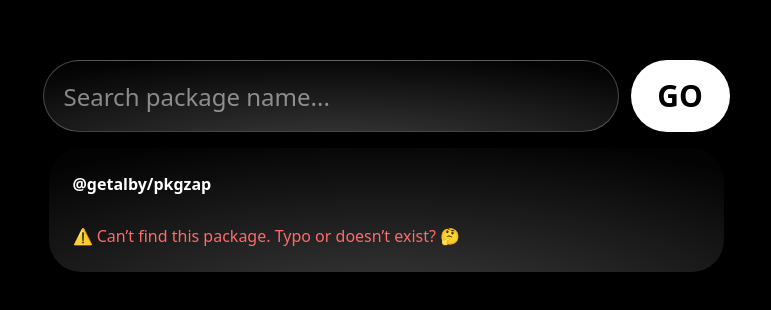
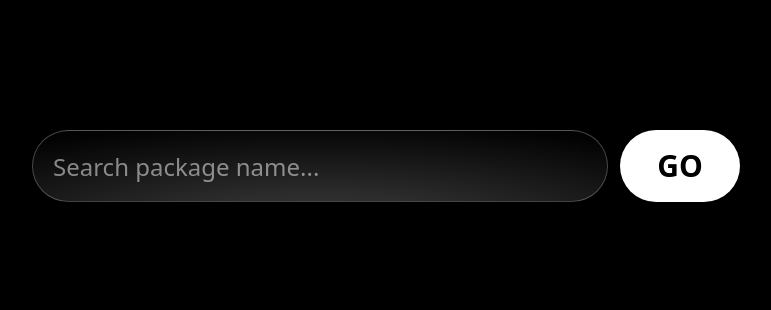
Before and after one commit to getAlby/pkgzap, a React (Vite) app in the folder zap-widget/: page / in a window 1280 px wide. Shown: the part 234-544 px from the top of the page, without its empty margins (254-1025 px from the left). Built offline with nearby package versions, Linux system fonts and the light colour scheme; a web font is replaced by a local one.

Commit message:
complete basic zap funtionality

```diff
--- a/zap-widget/package.json
+++ b/zap-widget/package.json
@@ -12,6 +12,7 @@
   },
   "dependencies": {
     "@tailwindcss/vite": "^4.1.11",
+    "light-bolt11-decoder": "^3.2.0",
     "react": "^19.1.0",
     "react-dom": "^19.1.0",
     "simple-boost": "^2.0.2",
--- a/zap-widget/src/components/SearchBox.tsx
+++ b/zap-widget/src/components/SearchBox.tsx
@@ -1,4 +1,6 @@
-import { useState } from 'react'
+import decode from 'light-bolt11-decoder'
+import { useEffect, useState } from 'react'
+import { useClient } from '../context'
 import SimpleBoostWrapper from './SimpleBoostWrapper'
 
 const boosts = [
@@ -10,61 +12,159 @@ const boosts = [
   { id: 'pkg6', amount: 100 },
 ]
 
+type ResultType = {
+  packageName?: string
+  description?: string
+  warn?: boolean
+  hint?: string
+  lnAddress?: string
+}
+
 function SearchBox() {
-  const [error, setError] = useState(true)
+  const [packageQueryName, setPackageQueryName] = useState('')
+  const [result, setResult] = useState<ResultType | null>(null)
+  const [isLoading, setIsLoading] = useState(false)
+  const [amountInSats, setAmountInSats] = useState(0)
+
+  const { invoice, setInvoice } = useClient()
+
+  useEffect(() => {
+    const decodeInv = () => {
+      if (invoice.length > 1) {
+        const amountInSat = decode.decode(invoice) as { sections: { value?: string | number }[] }
+        setAmountInSats(+amountInSat.sections[2]?.value / 1000)
+      }
+    }
+
+    decodeInv()
+  }, [invoice])
+
+  const fetchPackage = async () => {
+    try {
+      //clear the result and input alone - when the cncel icon is clicked
+      if (result) {
+        setResult(null)
+        setPackageQueryName('')
+        setInvoice('')
+        setAmountInSats(0)
+        return
+      }
+
+      //fetch the package
+      setIsLoading(true)
+      if (packageQueryName.length > 1) {
+        const response = await fetch(`https://registry.npmjs.org/${packageQueryName}/latest`)
+        const packageInfo = await response.json()
+        console.log(packageInfo)
+
+        if (!packageInfo || packageInfo === 'Not Found') {
+          setResult({
+            warn: true,
+            packageName: packageQueryName,
+            hint: '⚠️ Can’t find this package. Typo or doesn’t exist? 🤔',
+          })
+          return
+        } else if (!packageInfo.funding || packageInfo.funding.type !== 'lightning') {
+          setResult({
+            warn: true,
+            packageName: packageQueryName,
+            hint: '⚠️ This package does not accept bitcoin tips yet 🥺',
+          })
+          return
+        } else {
+          const lnAddress = packageInfo.funding.url
+
+          setResult({
+            warn: false,
+            lnAddress: lnAddress.startsWith('lightning:') ? lnAddress.substring(10) : lnAddress,
+            packageName: packageInfo.name,
+            description: packageInfo.description,
+          })
+        }
+      }
+    } catch (err) {
+      console.error('Error fetching package:', err)
+    } finally {
+      setIsLoading(false)
+    }
+  }
 
   return (
     <div className="flex flex-col items-center justify-center min-h-screen mx-4">
       <div className="w-full flex items-center justify-center flex-col md:flex-row gap-3">
         <input
+          value={packageQueryName}
+          onChange={(e) => setPackageQueryName(e.target.value)}
+          placeholder="Search package name..."
           className="w-full md:w-[576px] h-12 md:h-[72px] rounded-full pl-5 py-2 bg-zap-gradient border border-white/25 text-2xl font-grotesk placeholder-opacity-70"
-          placeholder="Search package name..."
         />
         <button
-          onClick={() => setError((prev) => !prev)}
-          // disabled={true}
-          className="w-full md:w-[99px] h-12 md:h-[72px] flex items-center justify-center  rounded-full bg-white text-black font-bold text-2xl md:text-3xl transition-colors hover:bg-black hover:text-white"
+          onClick={fetchPackage}
+          disabled={isLoading}
+          className={`hover:invert w-full md:w-[120px] h-12 md:h-[72px] flex items-center justify-center gap-2 rounded-full font-bold text-2xl md:text-3xl transition-all duration-200 ${
+            isLoading ? 'cursor-not-allowed' : 'bg-white text-black '
+          } shadow-md`}
         >
-          GO
-          {/* <img src="./cancel.svg" className="hover:invert"/> */}
+          {isLoading && !result ? (
+            <>
+              <span className="animate-spin rounded-full h-5 w-5 border-t-2 border-b-2 hover:border-white"></span>
+            </>
+          ) : (
+            <>
+              {!result && <span>GO</span>}
+              {result && <img src="./cancel.svg" className="w-5 h-5" />}
+            </>
+          )}
         </button>
       </div>
       {/* Result Card */}
+      {result && (
         <div className="bg-zap-gradient mt-4 p-6 rounded-4xl w-full md:w-[675px]">
           <div className="flex flex-col gap-3">
-          <h3 className="font-bold">@getalby/pkgzap</h3>
+            <h3 className="font-bold text-xl">{result?.packageName}</h3>
             {/* description */}
-          {error ? (
-            // <p className="text-[#FF6A6A] mt-4">⚠️ This package does not accept bitcoin tips yet 🥺</p>
-            <p className="text-[#FF6A6A] mt-4">
-              ⚠️ Can’t find this package. Typo or doesn’t exist? 🤔
-            </p>
+            {result?.warn ? (
+              <p className="text-[#FF6A6A] mt-4">{result?.hint}</p>
             ) : (
               <div className="flex flex-col gap-3 text-[#F5F5F5] font-normal ">
-              <p>View funding information of your dependencies and tip them via lightning.</p>
+                <p>{result?.description}</p>
                 <p>
-                Project’s lightning address: <span className="font-medium">hello@getalby.com</span>
+                  Project’s lightning address:{' '}
+                  <span className="font-medium">{result?.lnAddress}</span>
                 </p>
               </div>
             )}
           </div>
 
           {/* zap */}
-        {!error && (
-          <div className="flex flex-col  gap-3 mt-4">
+          {result?.lnAddress && (
+            <div className="flex flex-col  gap-5 mt-10">
+              {amountInSats > 0 ? (
+                <div className="flex flex-col gap-5">
+                  <p className="text-[#16A24A]">
+                    💸 {amountInSats} sats went straight to {result?.lnAddress}
+                  </p>
+                  <div className="flex flex-col gap-1">
+                    <p>🤩 Wow, thanks for tipping this project!</p>
+                    <p>Fancy to add another one on top? 😏</p>
+                  </div>
+                </div>
+              ) : (
                 <p>🎉 Hurray! You can tip this package. Be generous 😏</p>
+              )}
               {/* cards */}
 
               <div className="grid grid-cols-3 md:grid-cols-6 gap-3">
                 {boosts.map(({ id, amount }) => (
                   <div key={id}>
-                  <SimpleBoostWrapper address="dunsin@getalby.com" amount={amount} className="" />
+                    <SimpleBoostWrapper address={result?.lnAddress} amount={amount} className="" />
                   </div>
                 ))}
               </div>
             </div>
           )}
         </div>
+      )}
     </div>
   )
 }
--- a/zap-widget/src/components/SimpleBoostWrapper.tsx
+++ b/zap-widget/src/components/SimpleBoostWrapper.tsx
@@ -1,11 +1,11 @@
 import { useEffect, useRef } from 'react'
 import 'simple-boost'
+import { useClient } from '../context'
 
-// Delay rendering until custom element is ready and you're in the browser
 const SimpleBoostWrapper = ({
   address,
-  amount = 10,
-  currency = 'usd',
+  amount = 1,
+  currency = 'sats',
   className = '',
 }: {
   address: string
@@ -13,20 +13,34 @@ const SimpleBoostWrapper = ({
   currency?: string
   className?: string
 }) => {
-
   const wrapperRef = useRef<HTMLDivElement>(null)
 
+  const { setInvoice } = useClient()
   useEffect(() => {
+    let boostEl: Element | null = null
+    const handleSuccess = (e: Event) => {
+      const customEvent = e as CustomEvent<{ pr: string }>
+      console.log('Thanks for the sats! Payment preimage:', customEvent)
+      setInvoice(customEvent.detail.pr)
+    }
+
     import('simple-boost').then(() => {
-      const boostEl = wrapperRef.current?.querySelector('simple-boost')
+      boostEl = wrapperRef.current?.querySelector('simple-boost')
       if (boostEl) {
-        boostEl.addEventListener('success', (e: Event) => {
-          console.log('Thanks for the sats! Payment preimage:', e)
-        })
+        boostEl.addEventListener('success', handleSuccess)
       }
     })
+
+    return () => {
+      if (boostEl) {
+        boostEl.removeEventListener('success', handleSuccess)
+      }
+    }
+
+    // eslint-disable-next-line react-hooks/exhaustive-deps
   }, [])
 
+  // TODO: remove  dangerouslySetInnerHTML Delay rendering until custom element is ready and you're in the browser
   return (
     <div
       ref={wrapperRef}
--- /dev/null
+++ b/zap-widget/src/context/index.tsx
@@ -0,0 +1,39 @@
+import React, { useContext, useState } from 'react'
+
+type UserContextType = {
+  invoice: string
+  setInvoice: React.Dispatch<React.SetStateAction<string>>
+  paid: boolean
+  setPaid: React.Dispatch<React.SetStateAction<boolean>>
+
+}
+
+// eslint-disable-next-line react-refresh/only-export-components
+export const UserContext = React.createContext<UserContextType | undefined>(undefined)
+
+export const UserContextProvider: React.FC<{ children: React.ReactNode }> = ({ children }) => {
+  const [invoice, setInvoice] = useState("")
+  const [paid, setPaid] = useState(false)
+
+  return (
+    <UserContext.Provider
+      value={{
+        invoice,
+        setInvoice,
+        paid,
+        setPaid
+      }}
+    >
+      {children}
+    </UserContext.Provider>
+  )
+}
+
+// eslint-disable-next-line react-refresh/only-export-components
+export const useClient = () => {
+  const context = useContext(UserContext)
+  if (context === undefined) {
+    throw new Error('useClient must be used within a UserContextProvider')
+  }
+  return context
+}
--- a/zap-widget/src/main.tsx
+++ b/zap-widget/src/main.tsx
@@ -1,10 +1,13 @@
 import { StrictMode } from 'react'
 import { createRoot } from 'react-dom/client'
 import App from './App.tsx'
+import { UserContextProvider } from './context/index.tsx'
 import './index.css'
 
 createRoot(document.getElementById('root')!).render(
   <StrictMode>
-    <App />
+    <UserContextProvider>
+      <App />
+    </UserContextProvider>
   </StrictMode>,
 )
--- a/zap-widget/tsconfig.json
+++ b/zap-widget/tsconfig.json
@@ -20,5 +20,5 @@
     "noFallthroughCasesInSwitch": true,
     "noUncheckedSideEffectImports": true
   },
-  "include": ["src", "vite.config.ts"]
+  "include": ["src", "vite.config.ts", "types/global.d.ts"]
 }
```
Also changed, not shown: 2 other files (tests, documents, lock files or other folders). Lines whose indentation alone changed are shown as unchanged.
